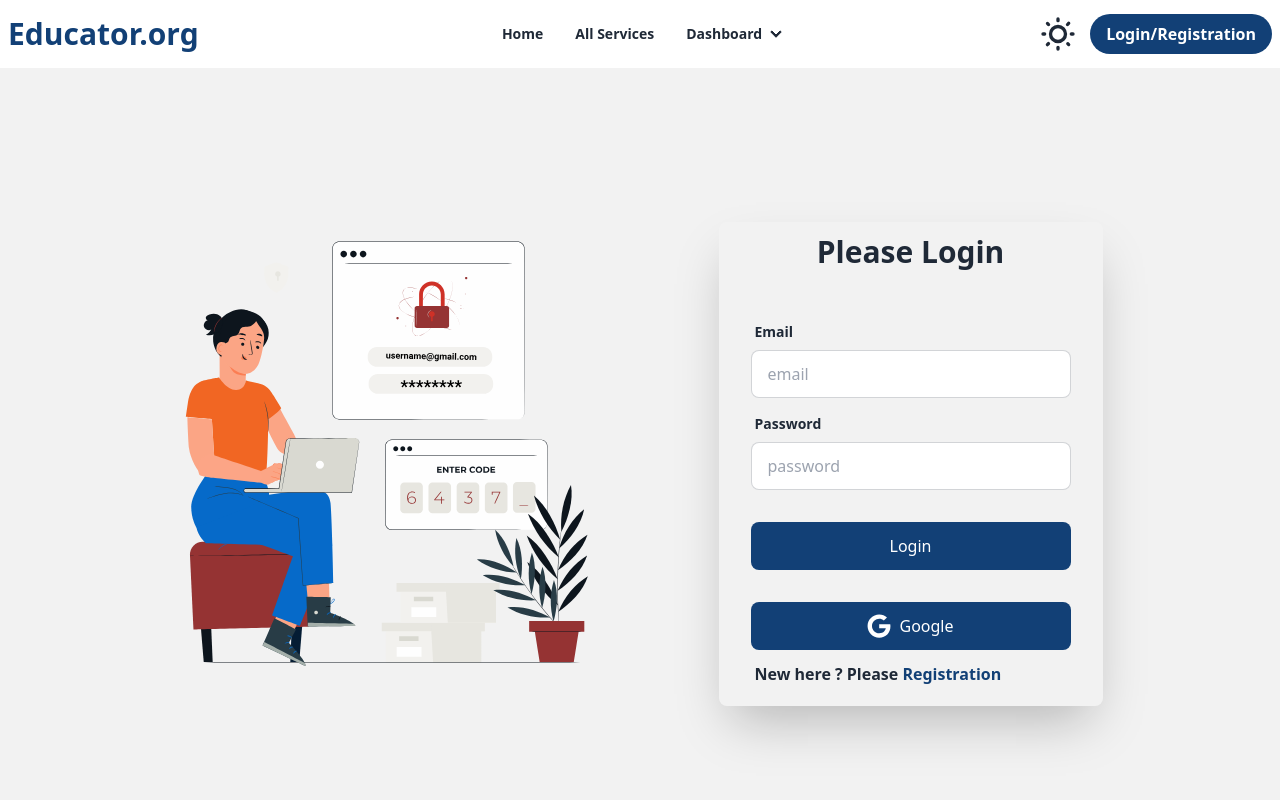
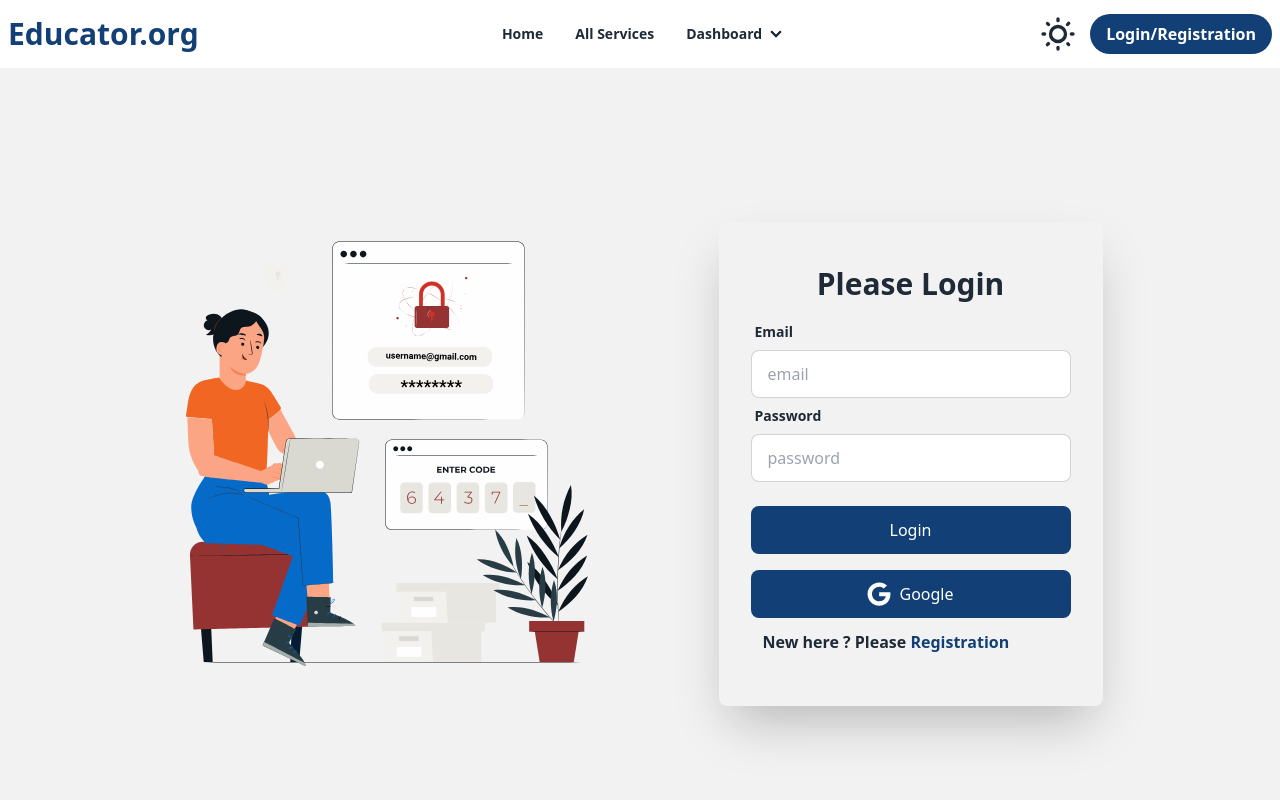
Before and after one commit to Mohammadashif007/educational-service-client, a React (Vite) app: page /login in a window 1280 px wide. Shown: the top 800 px of the page. Built offline with nearby package versions, Linux system fonts and the light colour scheme; no server answers.

Commit message:
edit done

```diff
--- a/src/pages/Add_service/Add_service.jsx
+++ b/src/pages/Add_service/Add_service.jsx
@@ -2,6 +2,7 @@
 import useAuth from "../../hooks/useAuth";
 import axios from "axios";
 import Swal from 'sweetalert2';
+import { Helmet } from "react-helmet-async";
 
 const Add_service = () => {
     const {user} = useAuth();
@@ -39,6 +40,9 @@
     };
     return (
         <div className="bg-gray-100 min-h-screen flex justify-center items-center py-10 dark:bg-black  ">
+                        <Helmet>
+                <title>Add Service</title>
+            </Helmet>
             <div className="max-w-2xl w-full mx-4 bg-white p-6 rounded-lg shadow-md dark:border-2 dark:border-blue-950 dark:bg-black dark:text-white">
                 <h2 className="text-3xl font-bold mb-10 text-center">
                     Add Your Service
--- a/src/pages/Login/Login.jsx
+++ b/src/pages/Login/Login.jsx
@@ -56,11 +56,11 @@
             <div className="mb-10">
                 <Lottie animationData={loginImage}></Lottie>
             </div>
-            <div className=" w-full max-w-sm shadow-2xl  rounded-lg dark:border-2 dark:border-blue-950">
+            <div className=" w-full max-w-sm shadow-2xl  rounded-lg dark:border-2 dark:border-blue-950 p-8">
                 <p className="text-3xl font-bold text-center p-3">
                     Please Login
                 </p>
-                <form onSubmit={handleSubmit(onSubmit)} className="card-body">
+                <form onSubmit={handleSubmit(onSubmit)} className="">
                     <div className="form-control ">
                         <label className="label">
                             <span className="label-text font-bold dark:text-white">Email</span>
@@ -105,7 +105,7 @@
                         </button>
                     </div>
                 </form>
-                <div className="form-control w-5/6 mx-auto mb-3">
+                <div className="form-control mt-4">
                     <button
                         onClick={handleGoogleLogin}
                         className=" px-5 py-3 rounded-lg bg-[#124076] text-white flex justify-center items-center gap-2"
@@ -114,7 +114,7 @@
                         <div>Google</div>
                     </button>
                 </div>
-                <p className="font-bold pb-5 mx-9">
+                <p className="font-bold pb-5 mx-3 mt-3">
                     New here ? Please{" "}
                     <span className="text-[#124076] cursor-pointer">
                         <Link to="/registration">Registration</Link>
--- a/src/pages/Registration/Registration.jsx
+++ b/src/pages/Registration/Registration.jsx
@@ -70,11 +70,11 @@
             <div className="mb-10 ">
                 <Lottie className="" animationData={registrationImage}></Lottie>
             </div>
-            <div className=" w-full max-w-sm shadow-2xl  rounded-lg dark:border-2 dark:border-blue-950">
+            <div className=" w-full max-w-sm shadow-2xl  rounded-lg dark:border-2 dark:border-blue-950 p-8">
                 <p className="text-3xl font-bold text-center">
                     Please Registration Here
                 </p>
-                <form onSubmit={handleSubmit(onSubmit)} className="card-body">
+                <form onSubmit={handleSubmit(onSubmit)} className="">
                     <div className="form-control">
                         <label className="label">
                             <span className="label-text font-bold dark:text-white">
@@ -164,7 +164,8 @@
                             Registration
                         </button>
                     </div>
-                    <div className="form-control">
+                </form>
+                <div className="form-control mt-4">
                     <button
                         onClick={handleGoogleLogin}
                         className=" px-5 py-3 rounded-lg bg-[#124076] text-white flex justify-center items-center gap-2"
@@ -173,8 +174,7 @@
                         <div>Google</div>
                     </button>
                 </div>
-                </form>
-                <p className="font-bold pb-5 mx-9">
+                <p className="font-bold pb-5 mx-2 mt-3">
                     Already have an account ? Please{" "}
                     <span className="text-[#124076] cursor-pointer">
                         <Link to="/login">Login</Link>
```
Lines whose indentation alone changed are shown as unchanged.
